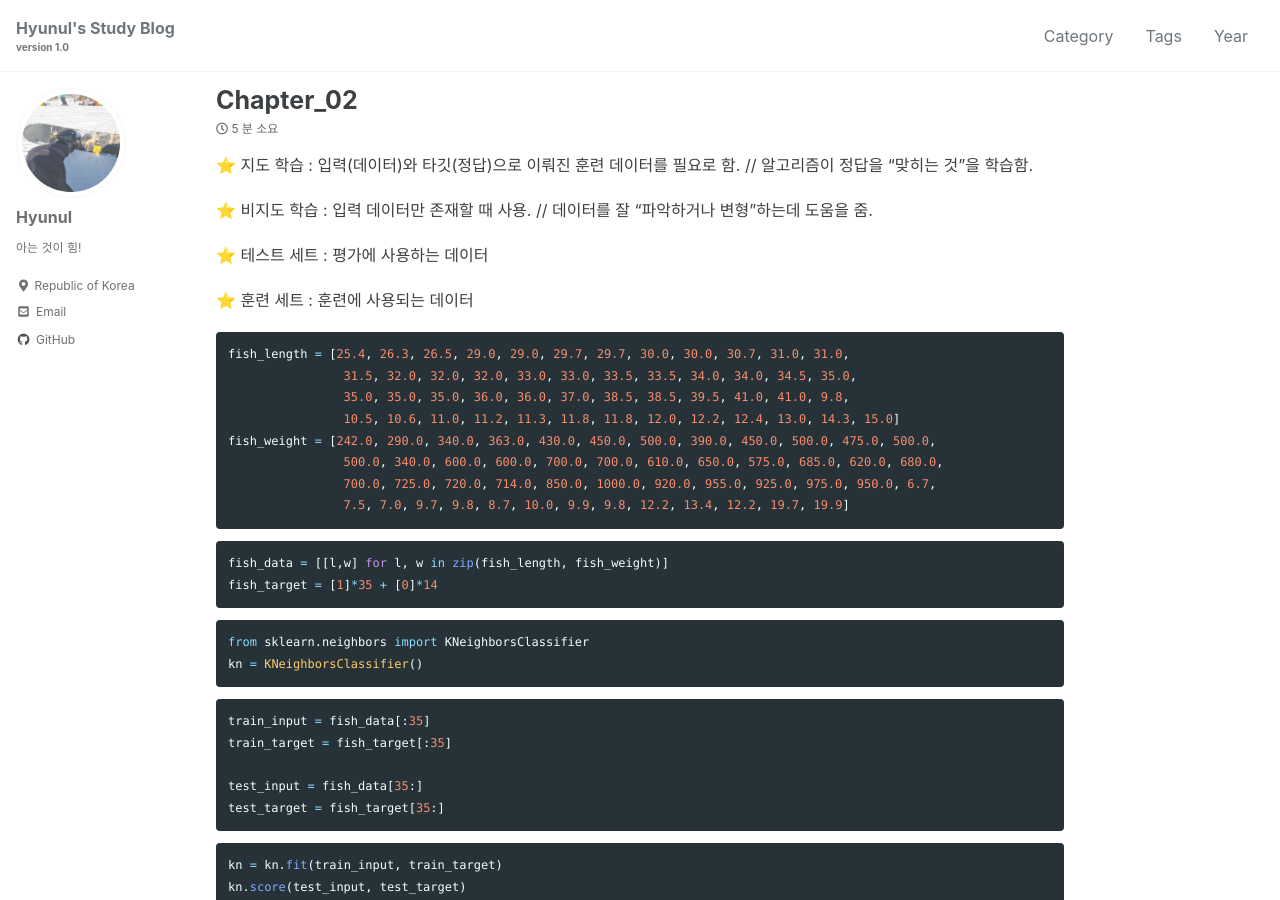
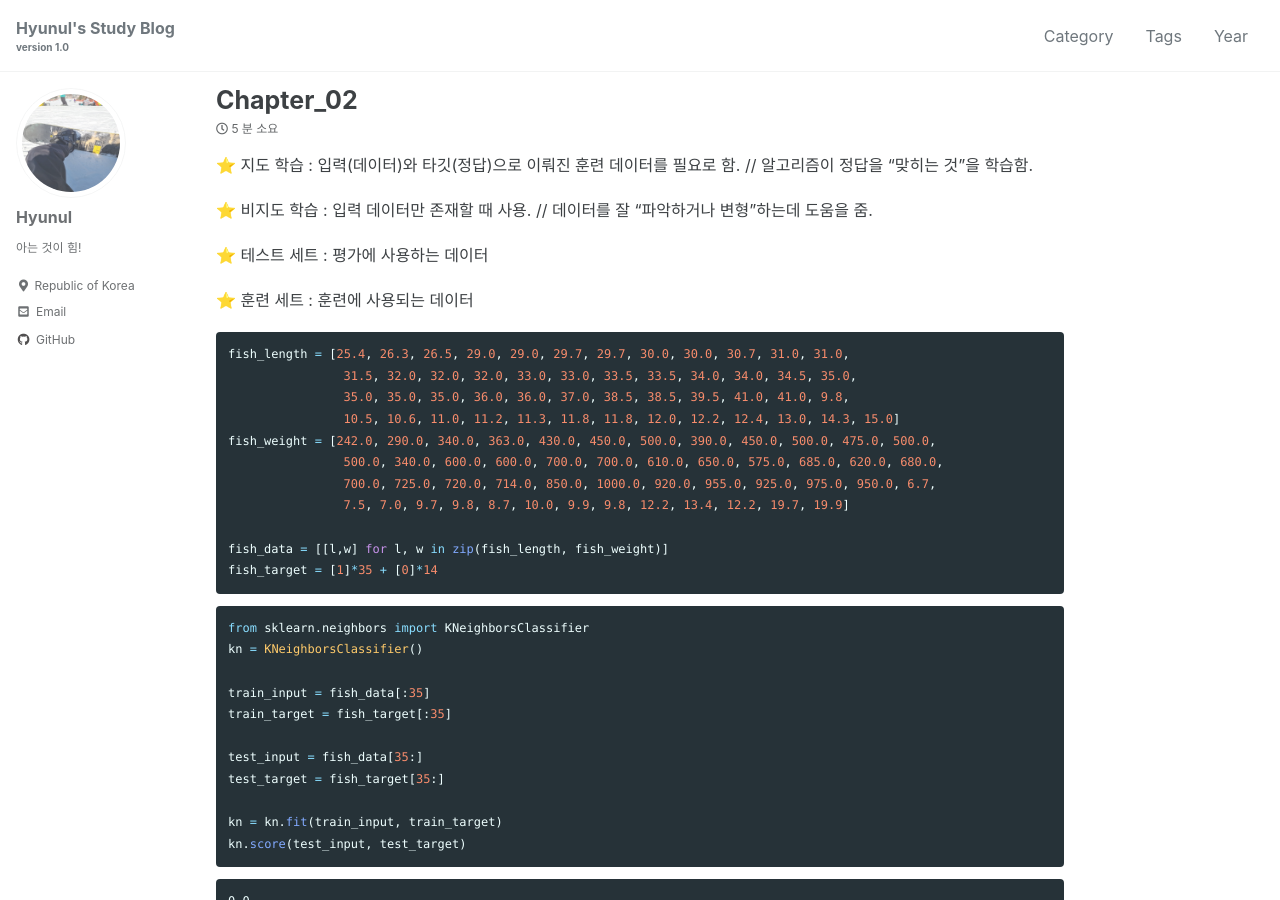
Before and after one commit to Hyunul/Hyunul.github.io, a Jekyll site: the page built from _posts/MLDL/2022-06-28-chapter_02.md, in a window 1280 px wide and 900 px high. Built offline with Jekyll 4.4.1, drawn with Linux system fonts in a browser that asks for light colours; cached includes are drawn as plain includes; comment, search, counter and statistics services are not loaded.

Commit message:
edit post

````diff
--- a/_posts/MLDL/2022-06-28-chapter_02.md
+++ b/_posts/MLDL/2022-06-28-chapter_02.md
@@ -21,31 +21,21 @@ fish_weight = [242.0, 290.0, 340.0, 363.0, 430.0, 450.0, 500.0, 390.0, 450.0, 50
                 500.0, 340.0, 600.0, 600.0, 700.0, 700.0, 610.0, 650.0, 575.0, 685.0, 620.0, 680.0,
                 700.0, 725.0, 720.0, 714.0, 850.0, 1000.0, 920.0, 955.0, 925.0, 975.0, 950.0, 6.7,
                 7.5, 7.0, 9.7, 9.8, 8.7, 10.0, 9.9, 9.8, 12.2, 13.4, 12.2, 19.7, 19.9]
-```
 
-
-```python
 fish_data = [[l,w] for l, w in zip(fish_length, fish_weight)]
 fish_target = [1]*35 + [0]*14
 ```
 
-
 ```python
 from sklearn.neighbors import KNeighborsClassifier
 kn = KNeighborsClassifier()
-```
 
-
-```python
 train_input = fish_data[:35]
 train_target = fish_target[:35]
 
 test_input = fish_data[35:]
 test_target = fish_target[35:]
-```
 
-
-```python
 kn = kn.fit(train_input, train_target)
 kn.score(test_input, test_target)
 ```
@@ -64,21 +54,12 @@ kn.score(test_input, test_target)
 
 ```python
 import numpy as np
-```
 
-
-```python
 input_arr = np.array(fish_data)
 target_arr = np.array(fish_target)
-```
 
+input_arr
 
-```python
-input_arr
-```
-
-
-```python
 input_arr.shape     # (샘플 수, 특성 수)
 ```
 
@@ -96,10 +77,7 @@ input_arr.shape     # (샘플 수, 특성 수)
 np.random.seed(42)
 index = np.arange(49)
 np.random.shuffle(index)
-```
 
-
-```python
 index
 ```
 
@@ -130,10 +108,7 @@
 ```python
 train_input = input_arr[index[:35]]
 train_target = target_arr[index[:35]]
-```
 
-
-```python
 input_arr[13], train_input[0]
 ```
 
@@ -171,10 +146,7 @@ plt.show()
 
 ```python
 kn = kn.fit(train_input, train_target)
-```
 
-
-```python
 kn.score(test_input, test_target)
 ```
 
@@ -225,15 +197,9 @@ fish_weight = [242.0, 290.0, 340.0, 363.0, 430.0, 450.0, 500.0, 390.0, 450.0, 50
                 500.0, 340.0, 600.0, 600.0, 700.0, 700.0, 610.0, 650.0, 575.0, 685.0, 620.0, 680.0,
                 700.0, 725.0, 720.0, 714.0, 850.0, 1000.0, 920.0, 955.0, 925.0, 975.0, 950.0, 6.7,
                 7.5, 7.0, 9.7, 9.8, 8.7, 10.0, 9.9, 9.8, 12.2, 13.4, 12.2, 19.7, 19.9]
-```
 
+import numpy as np
 
-```python
-import numpy as np
-```
-
-
-```python
 np.column_stack(([1,2,3], [4,5,6]))     # 전달받은 리스트를 일렬로 세운 뒤 차례대로 연결
 ```
 
@@ -249,10 +215,7 @@ np.column_stack(([1,2,3], [4,5,6]))     # 전달받은 리스트를 일렬로
 
 ```python
 fish_data = np.column_stack((fish_length, fish_weight))
-```
 
-
-```python
 fish_data[:5]
 ```
 
@@ -309,10 +272,7 @@ fish_target
 from sklearn.model_selection import train_test_split
 
 train_input, test_input, train_target, test_target = train_test_split(fish_data, fish_target, random_state=42)
-```
 
-
-```python
 # 입력 데이터
 train_input.shape, test_input.shape
 ```
@@ -360,10 +320,7 @@ test_target
 ```python
 # stratify 매개변수에 타깃 데이터 전달 시 클래스 비율에 맞게 데이터를 나눠줌.
 train_input, test_input, train_target, test_target = train_test_split(fish_data, fish_target, stratify=fish_target, random_state=42)
-```
 
-
-```python
 test_target
 ```
 
@@ -423,10 +380,7 @@ plt.show()
 ```python
 # kneighbors() : 주어진 샘플에서 가장 가까운 이웃을 찾아 주는 메서드. // 기본값은 5 (5개의 이웃을 찾아줌)
 distances, indexes = kn.kneighbors([[25, 150]])
-```
 
-
-```python
 plt.scatter(train_input[:,0], train_input[:,1])
 plt.scatter(25, 150, marker='^')
 plt.scatter(train_input[indexes, 0], train_input[indexes, 1], marker='D')
@@ -545,10 +499,7 @@ print(mean, std)
 
 ```python
 train_scaled = (train_input - mean) / std   # 표준점수 계산식
-```
 
-
-```python
 plt.scatter(train_scaled[:,0], train_scaled[:,1])
 plt.scatter(25, 150, marker='^')
 plt.xlabel('length')
@@ -600,10 +551,7 @@ kn.fit(train_scaled, train_target)
 
 ```python
 test_scaled = (test_input - mean) / std
-```
 
-
-```python
 kn.score(test_scaled, test_target)
 ```
 
````
Also changed, not shown: _posts/MLDL/2022-06-27-chapter_01.md (+1 -23 lines).
